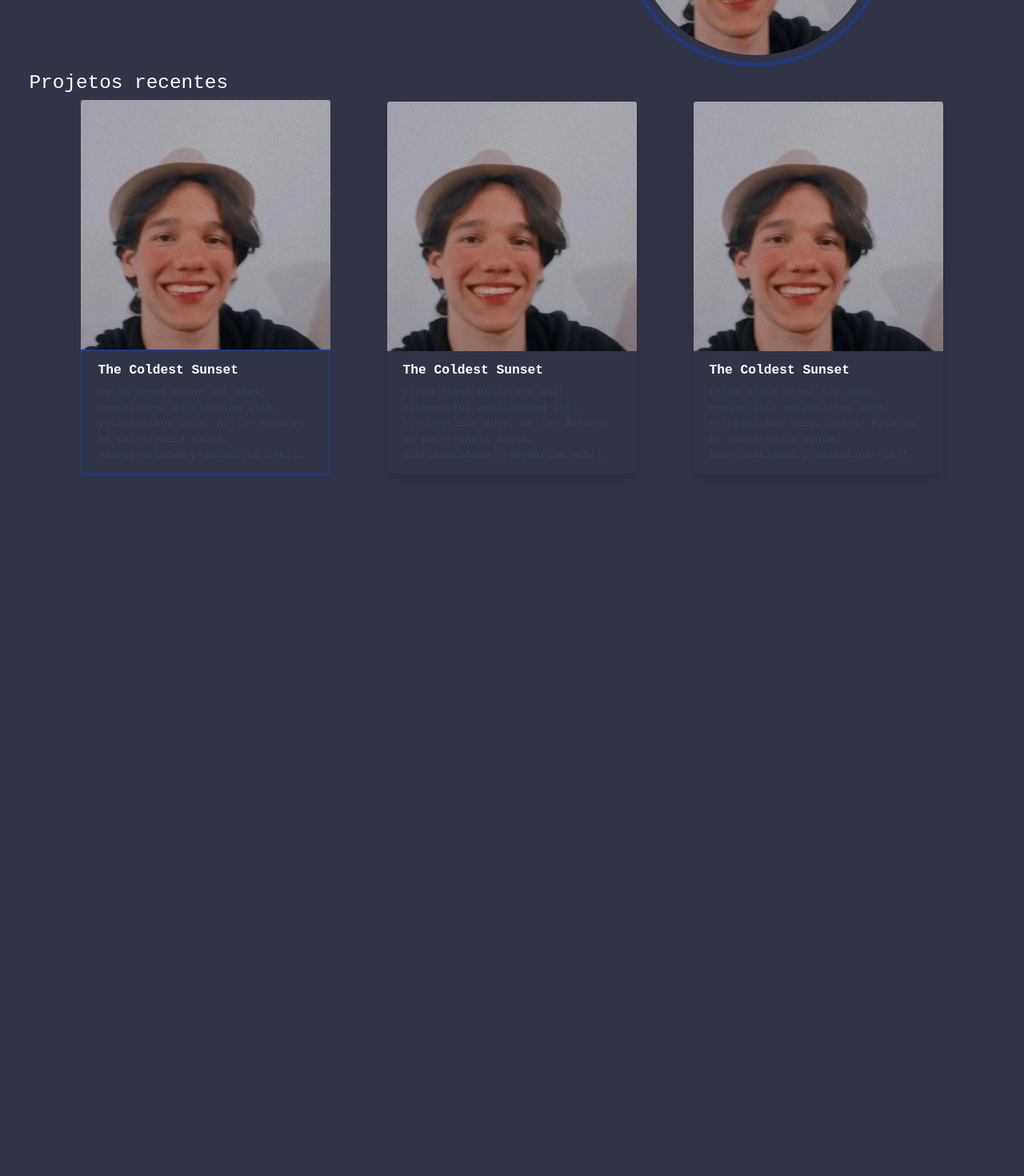
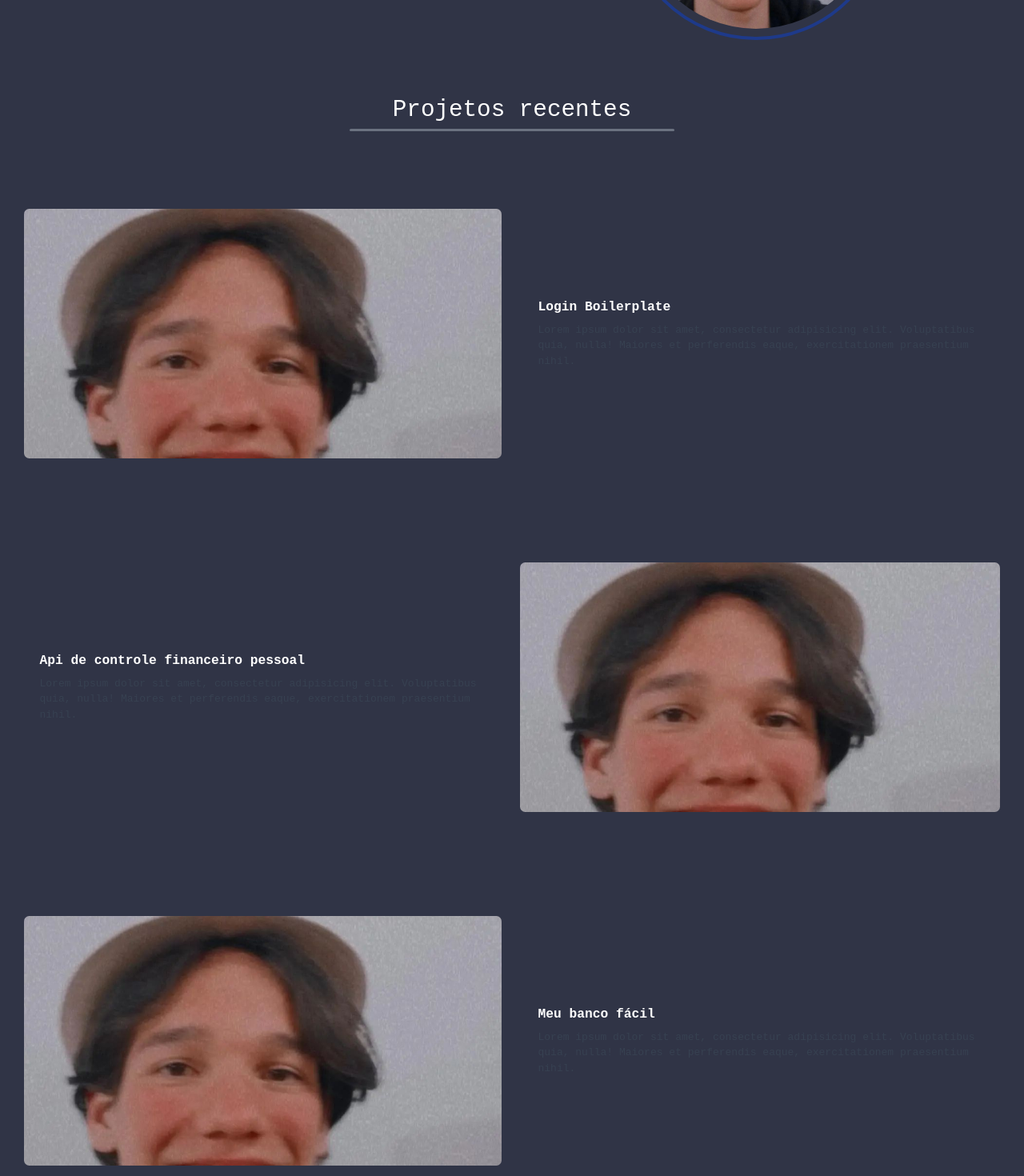
Before and after one commit to JulianoTimmHub/portfolio, a Next.js app: page / in a window 1280 px wide. Shown: the part 340-1810 px from the top of the page at 80% size. Before the commit the page ends 964 px from the top, so only its background shows below. Built offline with nearby package versions, Linux system fonts and the light colour scheme.

Commit message:
changes the look of the recent projects section

```diff
--- a/src/components/Layout.tsx
+++ b/src/components/Layout.tsx
@@ -3,13 +3,13 @@ import Link from "next/link"
 export const Layout = ({ children }: any) => {
     return (
         <div className="container mx-auto">
-            <header>
+            {/* <header>
                 <nav className="w-full flex items-center justify-center gap-8">
                     <Link className="hover:bg-gray-500 rounded-full p-2" href="/">Sobre mim</Link>
                     <Link className="hover:bg-gray-500 rounded-full p-2" href="/">Contatos</Link>
                     <Link className="hover:bg-gray-500 rounded-full p-2" href="/">Projetos</Link>
                 </nav>
-            </header>
+            </header> */}
             {children}
         </div>
     )
--- a/src/pages/index.tsx
+++ b/src/pages/index.tsx
@@ -3,7 +3,7 @@ import Image from "next/image";
 export default function Home() {
   return (
     <main className="mt-10">
-      <section className="w-full flex items-center justify-center">
+      <section className="w-full flex items-center justify-center mt-10 mb-10">
         <div className="w-6/12 flex items-center justify-end">
           <div className="flex flex-col">
             <h1 className="text-6xl m-2">Olá, me chamo <strong>Juliano</strong></h1>
@@ -16,35 +16,54 @@ export default function Home() {
           </div>
         </div>
       </section>
-      <h1 className="text-3xl m-2 text-left">Projetos recentes</h1>
-      <section className="w-full flex items-center justify-evenly flex-wrap">
-        <div className="max-w-sm rounded overflow-hidden">
-          <Image className="w-full" width={300} height={200} src="/profile.png" alt="Sunset in the mountains" />
-          <div className="px-6 py-4 border-2 border-blue-900">
-            <div className="font-bold text-xl mb-2">The Coldest Sunset</div>
+      <section className="w-full flex items-center justify-evenly flex-col mt-10 mb-10">
+        <div className="w-full flex items-center justify-center flex-col mt-10 mb-10">
+          <h1 className="text-4xl m-2 text-left">Projetos recentes</h1>
+          <div className="w-4/12 h-1 bg-gray-500 rounded-full	" />
+        </div>
+
+        <div className="w-full relative flex items-center justify-evenly flex-nowrap mt-20 mb-20">
+          <div className="grid grid-cols-2 lg:grid-cols-2 gap-8 items-center">
+            <div className="w-full relative mx-auto h-auto overflow-hidden rounded-lg">
+              <Image className="w-full h-96 object-cover cursor-pointer relative z-0 rounded-lg scale-110 transition-all duration-300 hover:scale-100" width={500} height={100} src="/profile.png" alt="Sunset in the mountains" />
+            </div>
+            <div className="w-full px-6 py-4">
+              <div className="font-bold text-xl mb-2">Login Boilerplate</div>
               <p className="text-gray-700 text-base">
                 Lorem ipsum dolor sit amet, consectetur adipisicing elit. Voluptatibus quia, nulla! Maiores et perferendis eaque, exercitationem praesentium nihil.
               </p>
             </div>
           </div>
-        <div className="max-w-sm rounded overflow-hidden shadow-lg">
-          <Image className="w-full" width={300} height={200} src="/profile.png" alt="Sunset in the mountains" />
-          <div className="px-6 py-4">
-            <div className="font-bold text-xl mb-2">The Coldest Sunset</div>
+        </div>
+
+        <div className="w-full relative flex items-center justify-evenly mt-20 mb-20">
+          <div className="flex items-center justify-evenly flex-row-reverse">
+            <div className="w-full relative mx-auto h-auto overflow-hidden rounded-lg">
+              <Image className="w-full h-96 object-cover cursor-pointer relative z-0 rounded-lg scale-110 transition-all duration-300 hover:scale-100" width={500} height={100} src="/profile.png" alt="Sunset in the mountains" />
+            </div>
+            <div className="w-full px-6 py-4">
+              <div className="font-bold text-xl mb-2">Api de controle financeiro pessoal</div>
               <p className="text-gray-700 text-base">
                 Lorem ipsum dolor sit amet, consectetur adipisicing elit. Voluptatibus quia, nulla! Maiores et perferendis eaque, exercitationem praesentium nihil.
               </p>
             </div>
           </div>
-        <div className="max-w-sm rounded overflow-hidden shadow-lg">
-          <Image className="w-full" width={300} height={200} src="/profile.png" alt="Sunset in the mountains" />
-          <div className="px-6 py-4">
-            <div className="font-bold text-xl mb-2">The Coldest Sunset</div>
+        </div>
+
+        <div className="w-full relative flex items-center justify-evenly flex-nowrap mt-20 mb-20">
+          <div className="grid grid-cols-2 lg:grid-cols-2 gap-8 items-center">
+            <div className="w-full relative mx-auto h-auto overflow-hidden rounded-lg">
+              <Image className="w-full h-96 object-cover cursor-pointer relative z-0 rounded-lg scale-110 transition-all duration-300 hover:scale-100" width={500} height={100} src="/profile.png" alt="Sunset in the mountains" />
+            </div>
+            <div className="w-full px-6 py-4">
+              <div className="font-bold text-xl mb-2">Meu banco fácil</div>
               <p className="text-gray-700 text-base">
                 Lorem ipsum dolor sit amet, consectetur adipisicing elit. Voluptatibus quia, nulla! Maiores et perferendis eaque, exercitationem praesentium nihil.
               </p>
             </div>
           </div>
+        </div>
+
       </section>
     </main>
   )
```
Lines whose indentation alone changed are shown as unchanged.
